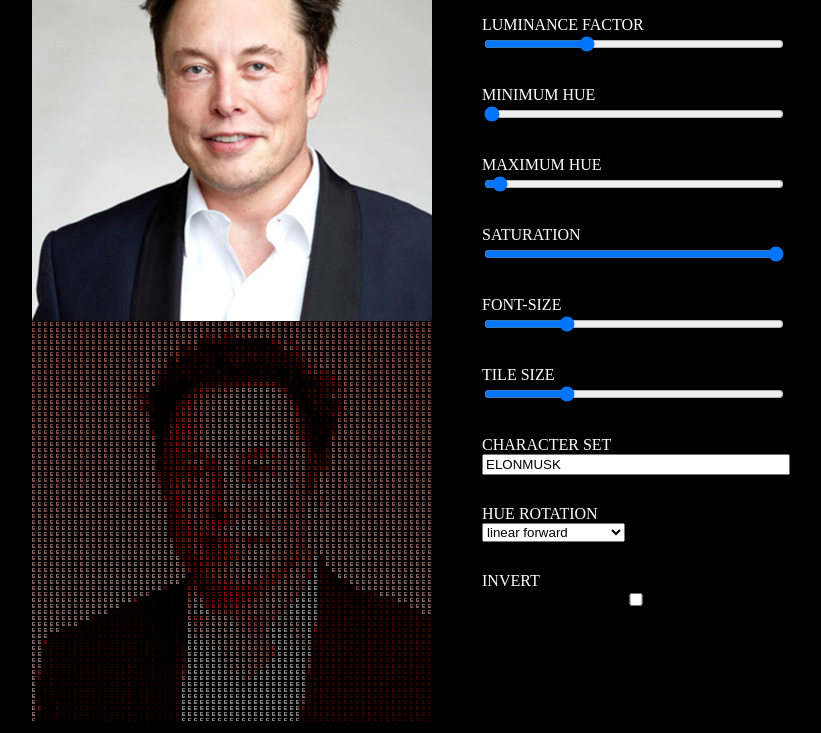
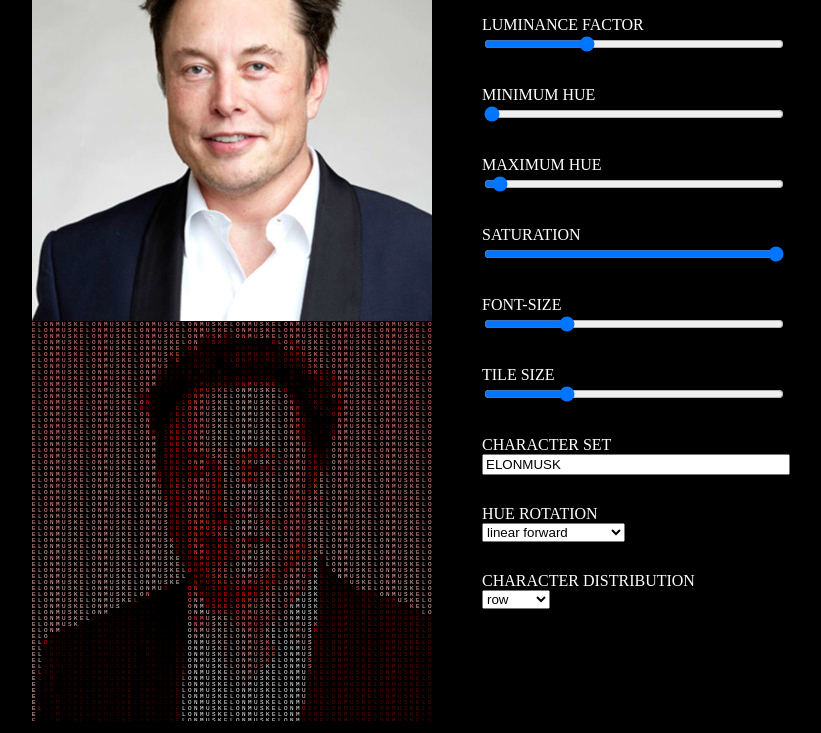
Before and after one commit to BjrInt/enluminure.js, a website built with Vite: page index.html in a window 1280 px wide. Shown: the part 87-820 px from the top of the page, without its empty margins (229-1050 px from the left). Built offline with nearby package versions, Linux system fonts and the light colour scheme.

Commit message:
[feat] character distribution

```diff
--- a/helpers.js
+++ b/helpers.js
@@ -85,17 +85,14 @@ export const hueRotations = {
   }
 }
 
-export const characterDistribution = {
+export const characterDistributions = {
+  'row' : (charpool, row, column) => {
+    return charpool.charAt(row % charpool.length)
+  },
   'column' : (charpool, row, column) => {
-
-  },
-  'row' : (charpool, row, column) => {
-
+    return charpool.charAt(column % charpool.length)
   },
   'random' : (charpool, row, column) => {
-
-  },
-  'luminance' : (charpool, row, column) => {
-
+    return charpool.charAt(Math.random() * charpool.length | 0)
   }
 }
--- a/index.html
+++ b/index.html
@@ -62,8 +62,9 @@
         </div>
 
         <div class="fieldset">
-          <label>Invert</label>
-          <input type="checkbox" name="invert" class="param_input" />
+          <label>Character distribution</label>
+          <select name="characterDistribution" class="param_input" id="charDistribution">
+          </select>
         </div>
       </div>
     </main>
--- a/main.js
+++ b/main.js
@@ -1,5 +1,5 @@
 import './style.css'
-import { getTiles, hueRotations } from "./helpers"
+import { characterDistributions, getTiles, hueRotations } from "./helpers"
 
 const options = {
   luminanceFactor: 100,
@@ -10,7 +10,8 @@ const options = {
   tileSize: 6,
   fontSize: 6,
   characterPool: 'ELONMUSK',
-  hueRotation: 'linear forward'
+  hueRotation: 'linear forward',
+  characterDistribution: 'row'
 }
 
 
@@ -45,7 +46,11 @@ const render = () => {
 
 
     ctx.fillStyle = `hsl(${hue}, ${options.saturation}%, ${luminance}%)`
-    ctx.fillText(options.characterPool.charAt(txtI % options.characterPool.length), i*options.tileSize, j*options.tileSize)
+    ctx.fillText(
+      characterDistributions[options.characterDistribution](options.characterPool, i, j),
+      i*options.tileSize,
+      j*options.tileSize
+    )
 
   }, options.tileSize, 0)
 }
@@ -56,6 +61,13 @@ for (const hueOptions in hueRotations) {
   opt.innerText = hueOptions
   opt.value = hueOptions
   hueRotationSelect.appendChild(opt)
+}
+const characterDistributionSelect = document.querySelector('#charDistribution')
+for (const cdOptions in characterDistributions) {
+  const opt = document.createElement('option')
+  opt.innerText = cdOptions
+  opt.value = cdOptions
+  characterDistributionSelect.appendChild(opt)
 }
 
 document.querySelectorAll('.param_input').forEach(el => {
```
